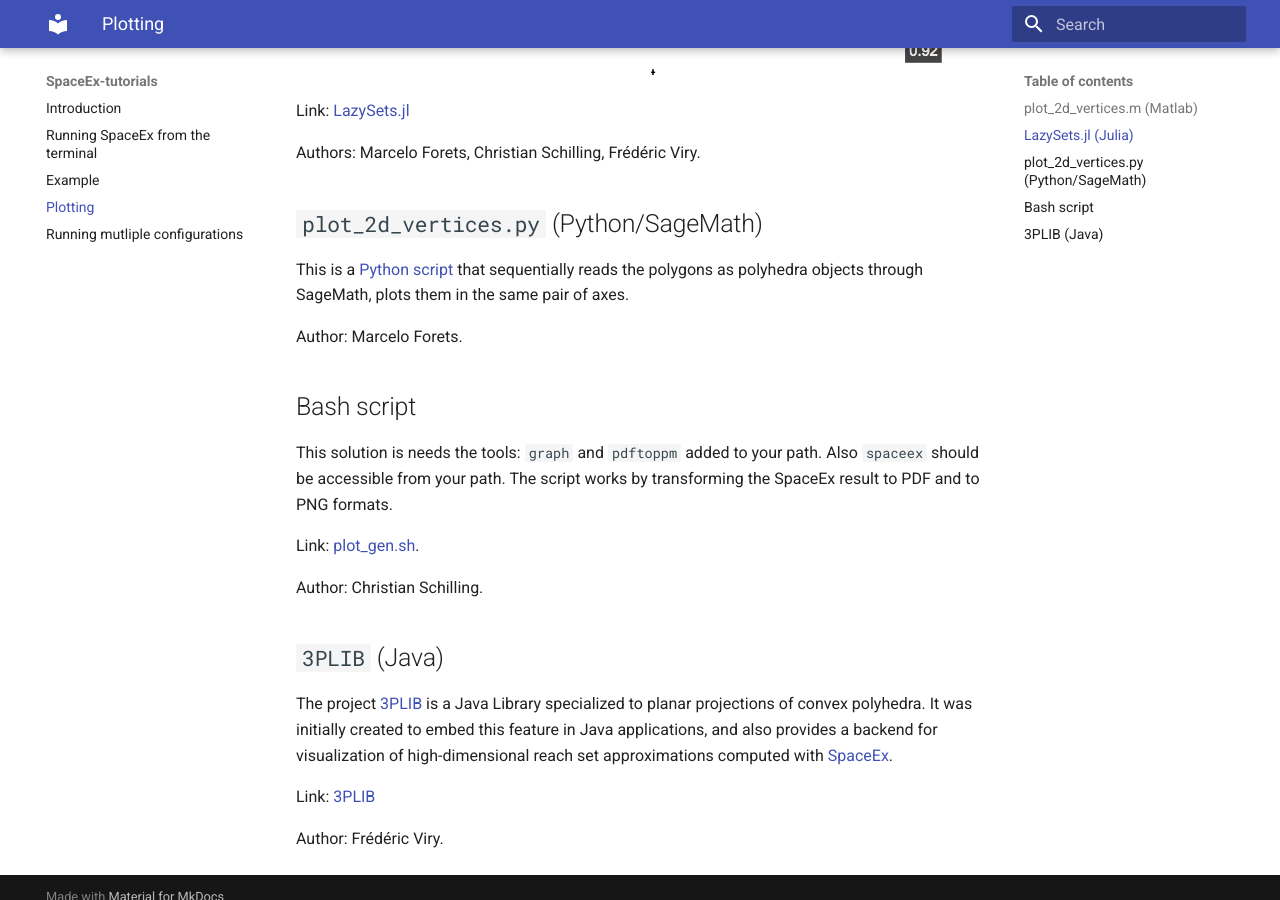
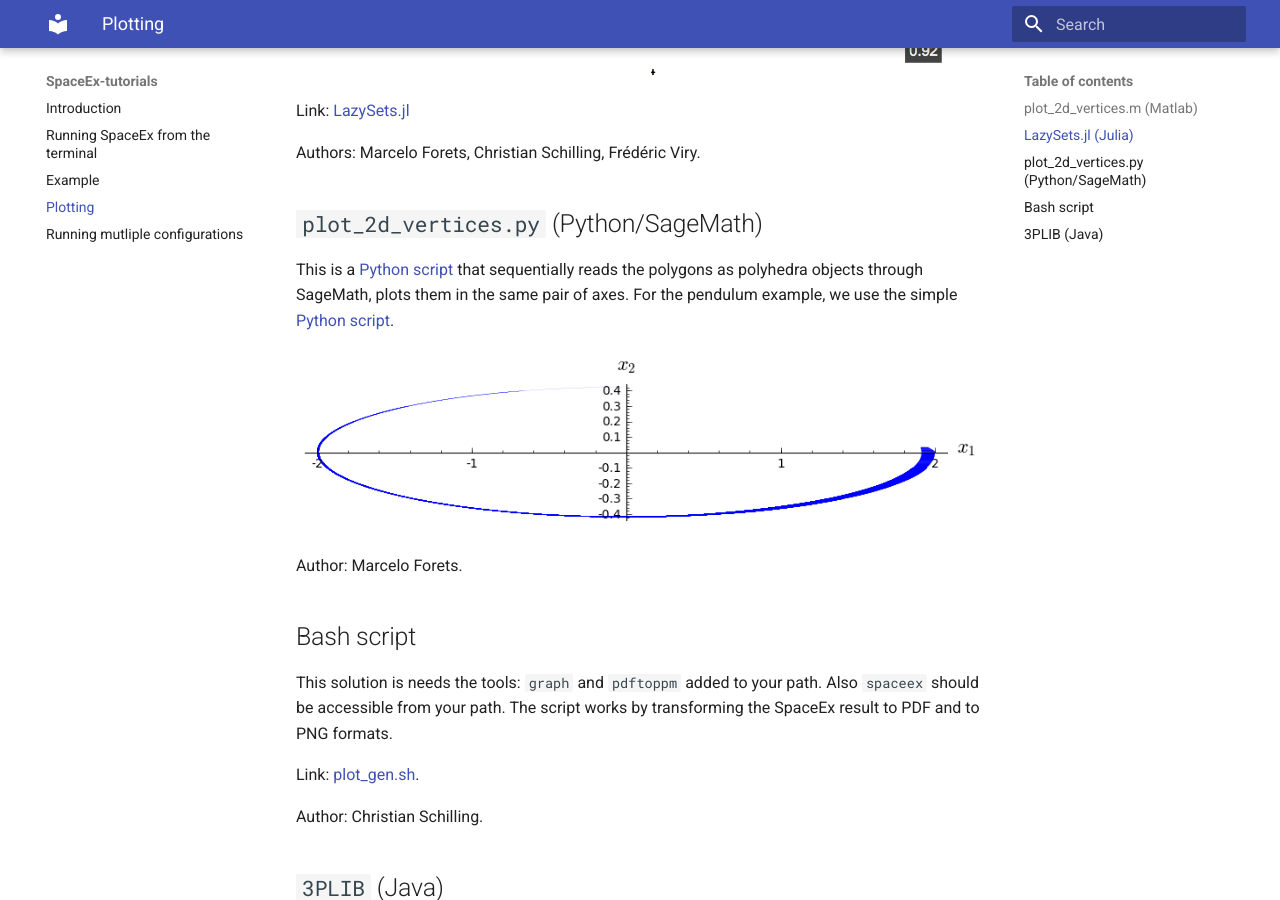
Before and after one commit to nikos-kekatos/SpaceEx-tutorials, an MkDocs documentation site: the page built from Documentation/docs/plotting.md, in a window 1280 px wide and 900 px high, scrolled down 2236 px. Built offline with MkDocs 1.6.1 and Material for MkDocs 9.7.7, drawn with Linux system fonts in a browser that asks for light colours; old or Windows-style settings are respelled for this version of MkDocs.

Commit message:
added figures

```diff
--- a/Documentation/docs/plotting.md
+++ b/Documentation/docs/plotting.md
@@ -35,7 +35,9 @@ Authors: Marcelo Forets, Christian Schilling, Frédéric Viry.
 ## `plot_2d_vertices.py` (Python/SageMath)
 
 This is a [Python script](https://github.com/nikos-kekatos/SpaceEx-tutorials/blob/master/Files/Plotting/Sage/plot_polygons_sage.ipynb) that sequentially reads the polygons as polyhedra objects
-through SageMath, plots them in the same pair of axes.
+through SageMath, plots them in the same pair of axes. For the pendulum example, we use the simple [Python script](https://github.com/nikos-kekatos/SpaceEx-tutorials/blob/master/Files/Plotting/Sage/Example/plot_polygons_sage.ipynb).
+
+![assets/sage.png](assets/sage.png)
 
 Author: Marcelo Forets.
 
```
Also changed, not shown: Documentation/docs/assets/sage.png (added), Documentation/site/assets/bball_timed_modified_2.png (added), Documentation/site/assets/bball_timed_original.png (added).
